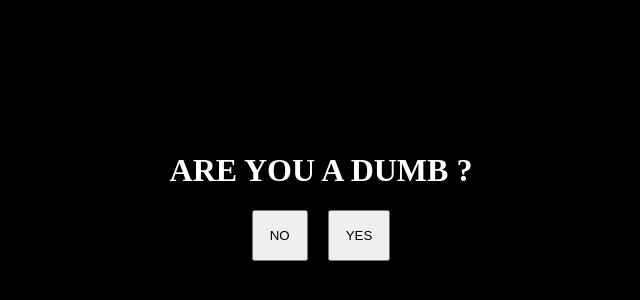
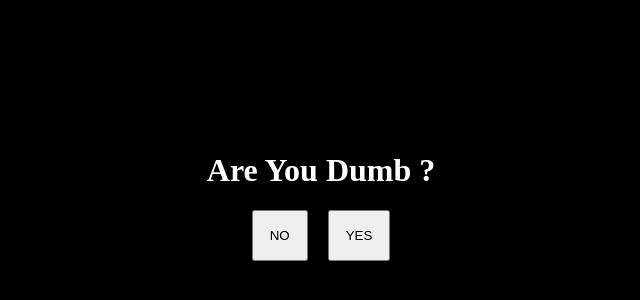
Before and after one commit to PREMJADHAV21/PREMJADHAV21.github.io, a plain HTML site: page index.html in a window 1280 px wide. Shown: the part 212-512 px from the top of the page, without its empty margins (327-967 px from the left). Drawn offline with Linux system fonts and the light colour scheme.

Commit message:
updated js file

```diff
--- a/index.css
+++ b/index.css
@@ -15,6 +15,6 @@ button{
      padding: 1rem;
 }
 .div{
-    display: flex;
+    display: none;
     gap: 20px;
 }
--- a/index.html
+++ b/index.html
@@ -10,7 +10,7 @@
 <body>
 
     <div id="main">
-        <h1>ARE YOU A DUMB ? </h1>
+        <h1></h1>
         <div class="div">
             <button id="button1" >NO</button>
             <button id="button2">YES</button>
--- a/index.js
+++ b/index.js
@@ -1,11 +1,31 @@
 var btn = document.querySelector('button');
+  let w = window.innerWidth;
+  let h = window.innerHeight;
+
+function sayHello() {
+   w = window.innerWidth;
+   h = window.innerHeight;
+   var hp = document.querySelector("h1");
+   var dp = document.querySelector(".div");
+   if (w < 1400) {
+     dp.style.display = "flex";
+     hp.innerHTML = "Are You Dumb ?";
+   } else {
+     dp.style.display = "none";
+     hp.innerHTML = "Change The display Size to See Content";
+   }
+  setTimeout(sayHello, 1000);
+}
+sayHello();
+
+
 btn.addEventListener("mouseover",async function(e) {
    btn.style.top = 1-e.y*0.9+'px';
    btn.style.left = 1 -e.x * 0.9 + "px";
 })
 
-var ht = document
-  .querySelector("button");
+
+var ht = document.querySelector("button");
   ht.addEventListener("click", function (e) {
     if (ht.innerHTML === "YES") {
              alert("OHHH goood uk about it good good !!");
```
